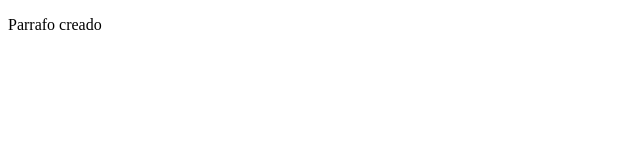
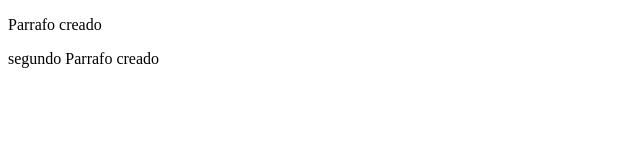
Before and after one commit to cesurvmnc/ejemploGit, a plain HTML site: page index.html in a window 1280 px wide. Shown: the whole page, without its empty margins (0-640 px from the left). Drawn offline with Linux system fonts and the light colour scheme.

Commit message:
segundo parrafo

```diff
--- a/index.html
+++ b/index.html
@@ -7,5 +7,6 @@
 </head>
 <body>
     <p>Parrafo creado</p>
+    <p>segundo Parrafo creado</p>
 </body>
 </html>
```
